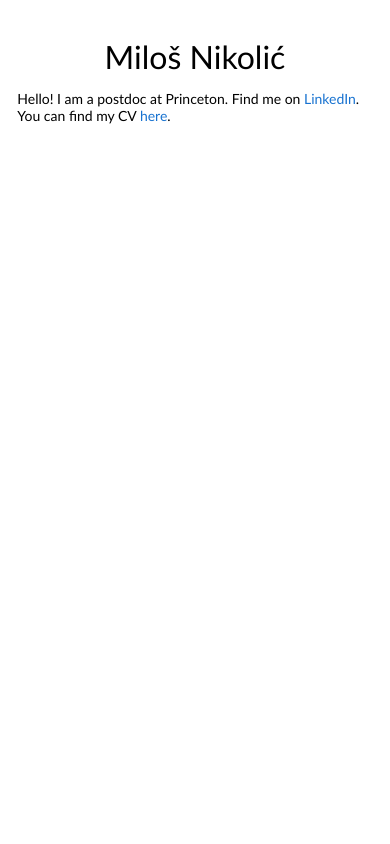
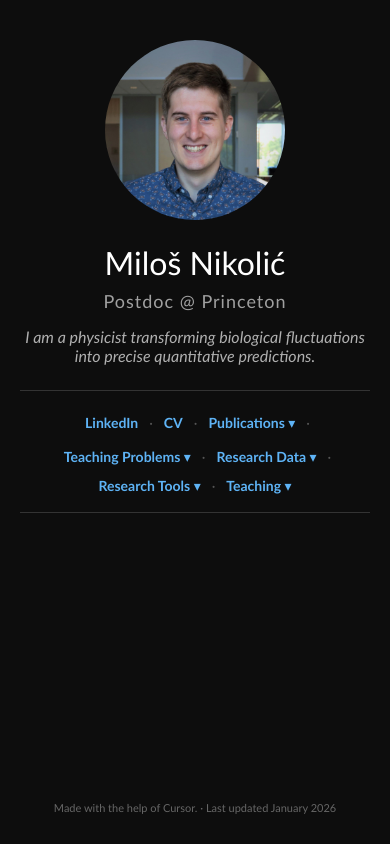
Before and after one commit to mnikolic7/mnikolic7.github.io, a plain HTML site: page index.html in a window 390 px wide. Drawn offline with Linux system fonts and the light colour scheme.

Commit message:
added links and ganalytics

```diff
--- a/index.html
+++ b/index.html
@@ -9,23 +9,79 @@
     <meta name="viewport" content="width=device-width, initial-scale=1">
     <link rel="stylesheet" type="text/css" href="stylesheet.css">
 
+    <!-- Google Analytics -->
+    <!-- Google tag (gtag.js) -->
+    <script async src="https://www.googletagmanager.com/gtag/js?id=G-81G2SZQLSW"></script>
+    <script>
+      window.dataLayer = window.dataLayer || [];
+      function gtag(){dataLayer.push(arguments);}
+      gtag('js', new Date());
+
+      gtag('config', 'G-81G2SZQLSW');
+    </script>
+
   </head>
 
   <body>
-    <table style="width:100%;max-width:800px;border:0px;border-spacing:0px;border-collapse:separate;margin-right:auto;margin-left:auto;"><tbody>
-      <tr style="padding:0px">
-        <td style="padding:0px">
-          <table style="width:100%;border:0px;border-spacing:0px;border-collapse:separate;margin-right:auto;margin-left:auto;"><tbody>
-            <tr style="padding:0px">
-              <td style="padding:2.5%;width:63%;vertical-align:middle">
-                <p class="name" style="text-align: center;">
-                  Miloš Nikolić
-                </p>
-                <p>
-		                Hello! I am a postdoc at Princeton. Find me on <a href="https://www.linkedin.com/in/mnikolic0706/">LinkedIn</a>. You can find my CV <a href="Milos_Nikolic_CV.pdf">here</a>.
-                </p>
-            </tr>
-          </tbody></table>
-
+    <div class="container">
+      <div class="profile-photo">
+        <img alt="profile photo" src="MilosNikolic_v2.jpg">
+      </div>
+      <p class="name">
+        Miloš Nikolić
+      </p>
+      <p class="subtitle">
+        Postdoc @ Princeton
+      </p>
+      <p class="tagline">
+        I am a physicist transforming biological fluctuations into precise quantitative predictions.
+      </p>
+      <nav class="nav-menu">
+        <a href="https://www.linkedin.com/in/mnikolic0706/">LinkedIn</a>
+        <span class="nav-divider">·</span>
+        <a href="Milos_Nikolic_CV.pdf">CV</a>
+        <span class="nav-divider">·</span>
+        <div class="dropdown">
+          <span class="dropdown-trigger">Publications ▾</span>
+          <div class="dropdown-content">
+            <a href="https://scholar.google.com/citations?user=vsFbQegAAAAJ&hl=en">Google Scholar</a>
+            <a href="https://orcid.org/0000-0002-1206-1797">ORCID</a>
+          </div>
+        </div>
+        <span class="nav-divider">·</span>
+        <div class="dropdown">
+          <span class="dropdown-trigger">Teaching Problems ▾</span>
+          <div class="dropdown-content">
+            <a href="https://github.com/mnikolic7/PHY562_Spring25_MakingMeasurements">PHY562 Spring 2025</a>
+          </div>
+        </div>
+        <span class="nav-divider">·</span>
+        <div class="dropdown">
+          <span class="dropdown-trigger">Research Data ▾</span>
+          <div class="dropdown-content">
+            <a href="https://github.com/mnikolic7/Scale-invariance-in-early-embryonic-development">Scale Invariance PNAS 2024</a>
+          </div>
+        </div>
+        <span class="nav-divider">·</span>
+        <div class="dropdown">
+          <span class="dropdown-trigger">Research Tools ▾</span>
+          <div class="dropdown-content">
+            <a href="https://github.com/mnikolic7/BrillouinFit">BrillouinFit</a>
+          </div>
+        </div>
+        <span class="nav-divider">·</span>
+        <div class="dropdown">
+          <span class="dropdown-trigger">Teaching ▾</span>
+          <div class="dropdown-content">
+            <a href="https://writing.princeton.edu/graduate-students-postdocs/writing-courses-science-engineering/wri-501">WRI501</a>
+            <a href="https://writing.princeton.edu/graduate-students-postdocs/writing-courses-science-engineering/wri-502">WRI502</a>
+            <a href="https://writing.princeton.edu/graduate-students-postdocs/writing-courses-science-engineering/wri-503">WRI503</a>
+          </div>
+        </div>
+      </nav>
+    </div>
+    <footer class="site-footer">
+      Made with the help of Cursor. · Last updated January 2026
+    </footer>
   </body>
 </html>
--- a/stylesheet.css
+++ b/stylesheet.css
@@ -63,8 +63,41 @@
   unicode-range: U+0000-00FF, U+0131, U+0152-0153, U+02BB-02BC, U+02C6, U+02DA, U+02DC, U+2000-206F, U+2074, U+20AC, U+2122, U+2191, U+2193, U+2212, U+2215, U+FEFF, U+FFFD;
 }
 
+html, body {
+  height: 100%;
+}
+
+body {
+  background-color: #0d0d0d;
+  color: #e0e0e0;
+  margin: 0;
+  padding: 0;
+  display: flex;
+  flex-direction: column;
+  min-height: 100vh;
+}
+
+.container {
+  max-width: 800px;
+  margin: 0 auto;
+  padding: 40px 20px;
+  text-align: center;
+  flex: 1;
+}
+
+.profile-photo {
+  margin-bottom: 20px;
+}
+
+.profile-photo img {
+  width: 180px;
+  height: 180px;
+  object-fit: cover;
+  border-radius: 50%;
+}
+
 a {
-  color: #1772d0;
+  color: #5eb3f5;
   text-decoration: none;
 }
 
@@ -82,6 +115,7 @@ p,
 a {
   font-family: 'Lato', Verdana, Helvetica, sans-serif;
   font-size: 14px;
+  color: #e0e0e0;
 }
 
 strong {
@@ -103,10 +137,22 @@ h2 {
 }
 
 .name {
-  padding-top: 20px;
   margin: 0;
   font-family: 'Lato', Verdana, Helvetica, sans-serif;
   font-size: 32px;
+  color: #ffffff;
+  text-align: center;
+}
+
+.subtitle {
+  font-family: 'Lato', Verdana, Helvetica, sans-serif;
+  font-size: 18px;
+  font-weight: 400;
+  color: #a0a0a0;
+  margin-top: 8px;
+  margin-bottom: 15px;
+  letter-spacing: 1px;
+  text-align: center;
 }
 
 .one {
@@ -140,3 +186,134 @@ span.highlight {
     display: inline-block;
     border-radius: 10px;
 }
+
+.tagline {
+    font-family: 'Lato', Verdana, Helvetica, sans-serif;
+    font-size: 16px;
+    font-style: italic;
+    color: #b0b0b0;
+    margin-top: 0;
+    margin-bottom: 25px;
+    text-align: center;
+}
+
+.nav-menu {
+    text-align: center;
+    padding: 15px 10px;
+    margin-bottom: 15px;
+    border-top: 1px solid #333;
+    border-bottom: 1px solid #333;
+    display: flex;
+    justify-content: center;
+    align-items: center;
+    flex-wrap: wrap;
+    gap: 8px 0;
+}
+
+.nav-menu > a {
+    font-family: 'Lato', Verdana, Helvetica, sans-serif;
+    font-size: 14px;
+    font-weight: 700;
+    color: #5eb3f5;
+    text-decoration: none;
+    padding: 5px 8px;
+    transition: color 0.2s ease-in-out;
+}
+
+.nav-menu > a:hover {
+    color: #f09228;
+}
+
+.nav-divider {
+    color: #555;
+    margin: 0 5px;
+}
+
+/* Mobile styles */
+@media (max-width: 600px) {
+    .nav-menu {
+        gap: 12px 0;
+        padding: 18px 15px;
+    }
+
+    .nav-divider {
+        margin: 0 3px;
+    }
+}
+
+/* Dropdown styles */
+.dropdown {
+    position: relative;
+    display: inline-block;
+}
+
+.dropdown-trigger {
+    font-family: 'Lato', Verdana, Helvetica, sans-serif;
+    font-size: 14px;
+    font-weight: 700;
+    color: #5eb3f5;
+    cursor: pointer;
+    padding: 5px 8px;
+    transition: color 0.2s ease-in-out;
+}
+
+.dropdown-trigger:hover {
+    color: #f09228;
+}
+
+.dropdown-content {
+    display: none;
+    position: absolute;
+    left: 50%;
+    transform: translateX(-50%);
+    top: 100%;
+    background-color: #1a1a1a;
+    min-width: 200px;
+    box-shadow: 0 4px 12px rgba(0, 0, 0, 0.5);
+    border-radius: 6px;
+    border: 1px solid #333;
+    z-index: 1000;
+    padding: 8px 0;
+    margin-top: 5px;
+}
+
+.dropdown-content::before {
+    content: '';
+    position: absolute;
+    top: -6px;
+    left: 50%;
+    transform: translateX(-50%);
+    border-left: 6px solid transparent;
+    border-right: 6px solid transparent;
+    border-bottom: 6px solid #1a1a1a;
+}
+
+.dropdown-content a {
+    display: block;
+    padding: 10px 16px;
+    font-family: 'Lato', Verdana, Helvetica, sans-serif;
+    font-size: 13px;
+    font-weight: 400;
+    color: #d0d0d0;
+    text-decoration: none;
+    transition: background-color 0.2s ease-in-out, color 0.2s ease-in-out;
+    white-space: nowrap;
+}
+
+.dropdown-content a:hover {
+    background-color: #2a2a2a;
+    color: #5eb3f5;
+}
+
+.dropdown:hover .dropdown-content {
+    display: block;
+}
+
+/* Footer */
+.site-footer {
+    text-align: center;
+    padding: 30px 20px;
+    font-family: 'Lato', Verdana, Helvetica, sans-serif;
+    font-size: 11px;
+    color: #666;
+}
```
Also changed, not shown: MilosNikolic_v2.jpg (added).
